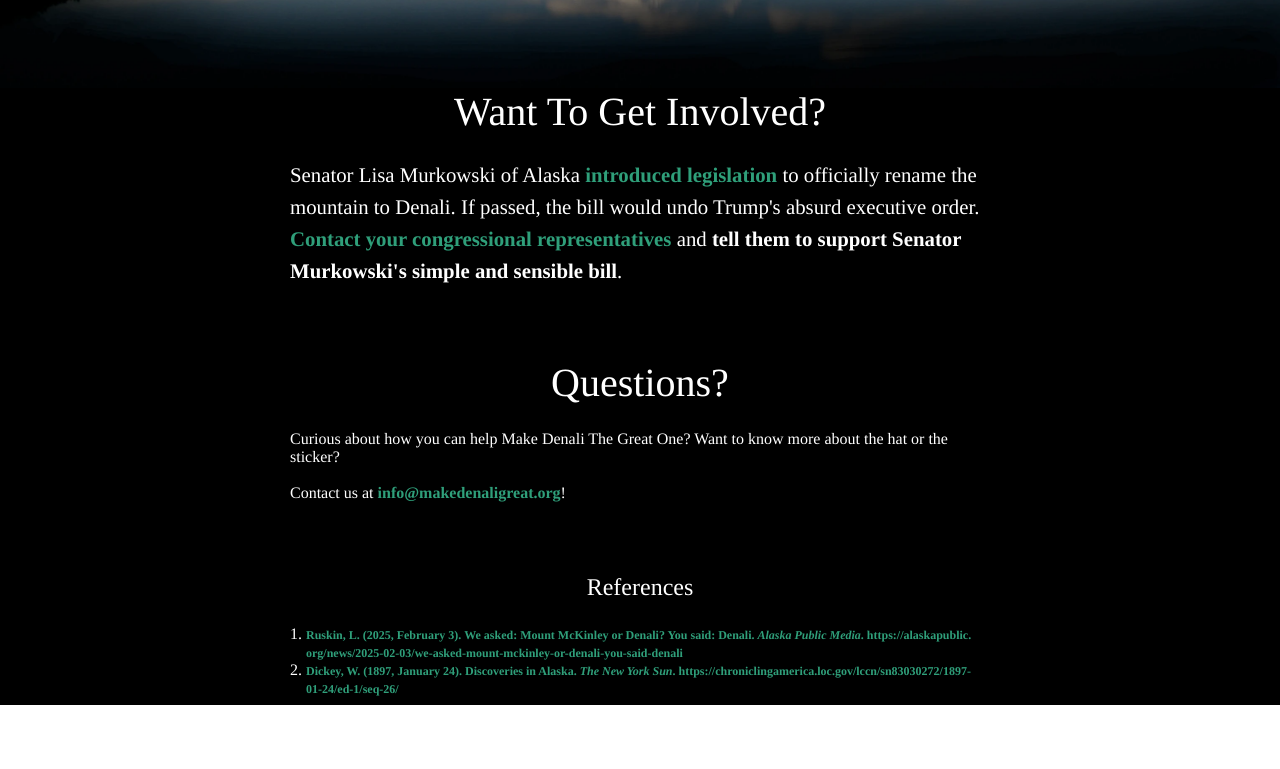
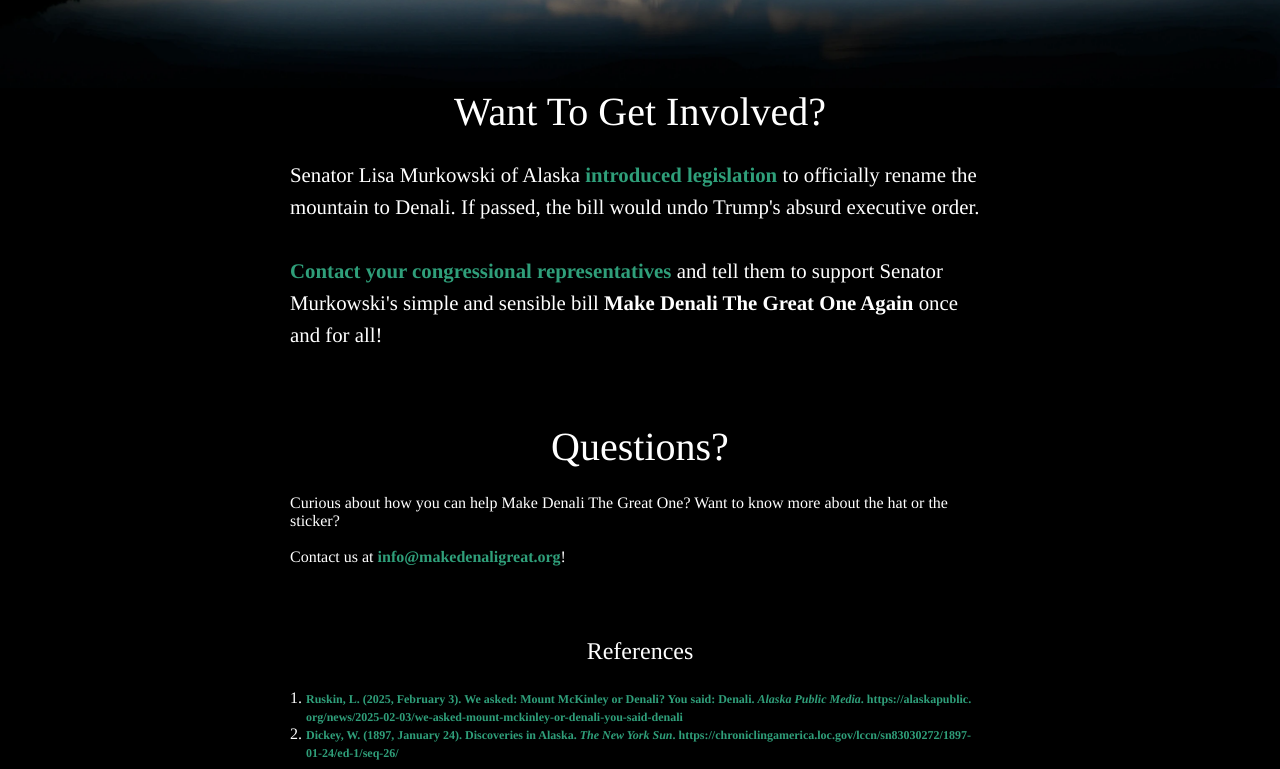
Before and after one commit to smHooper/make-denali-the-great-one, a plain HTML site: page index.html in a window 1280 px wide. Shown: the part 2643-3412 px from the top of the page. Before the commit the page ends 3348 px from the top, so only its background shows below. Drawn offline with nearby package versions, Linux system fonts and the light colour scheme; a web font is replaced by a local one.

Commit message:
update get-involved-section text

```diff
--- a/index.html
+++ b/index.html
@@ -117,8 +117,9 @@
             <p>
                 Senator Lisa Murkowski of Alaska <a href="https://www.murkowski.senate.gov/press/release/murkowski-its-denali" target="_blank">introduced legislation</a>
                 to officially rename the mountain to Denali. If passed, the bill would undo Trump's absurd executive order.
+                <br><br>
                 <a href="https://www.270towin.com/elected-officials/" target="_blank">Contact your congressional representatives</a>
-                and <strong>tell them to support Senator Murkowski's simple and sensible bill</strong>.
+                and tell them to support Senator Murkowski's simple and sensible bill <strong>Make Denali The Great One Again</strong> once and for all!
             </p>
         </div>
     </section>
```
